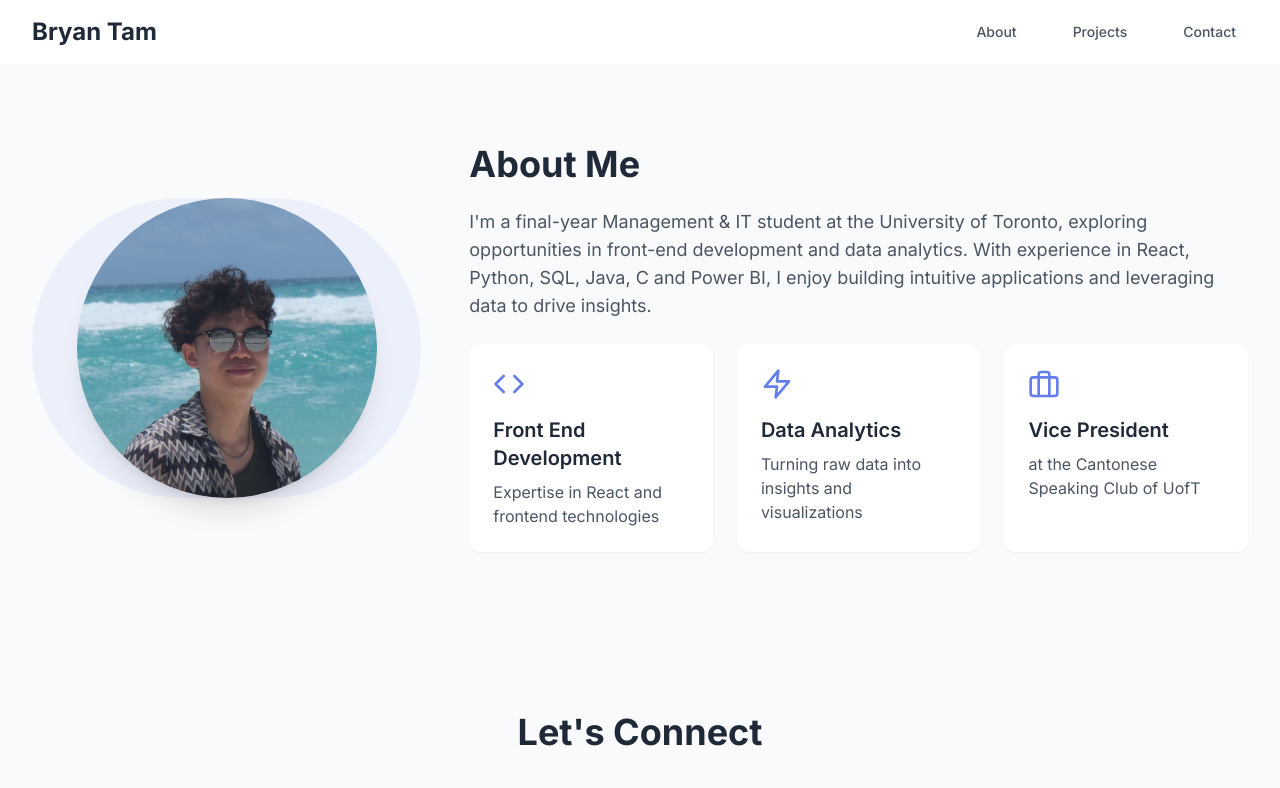
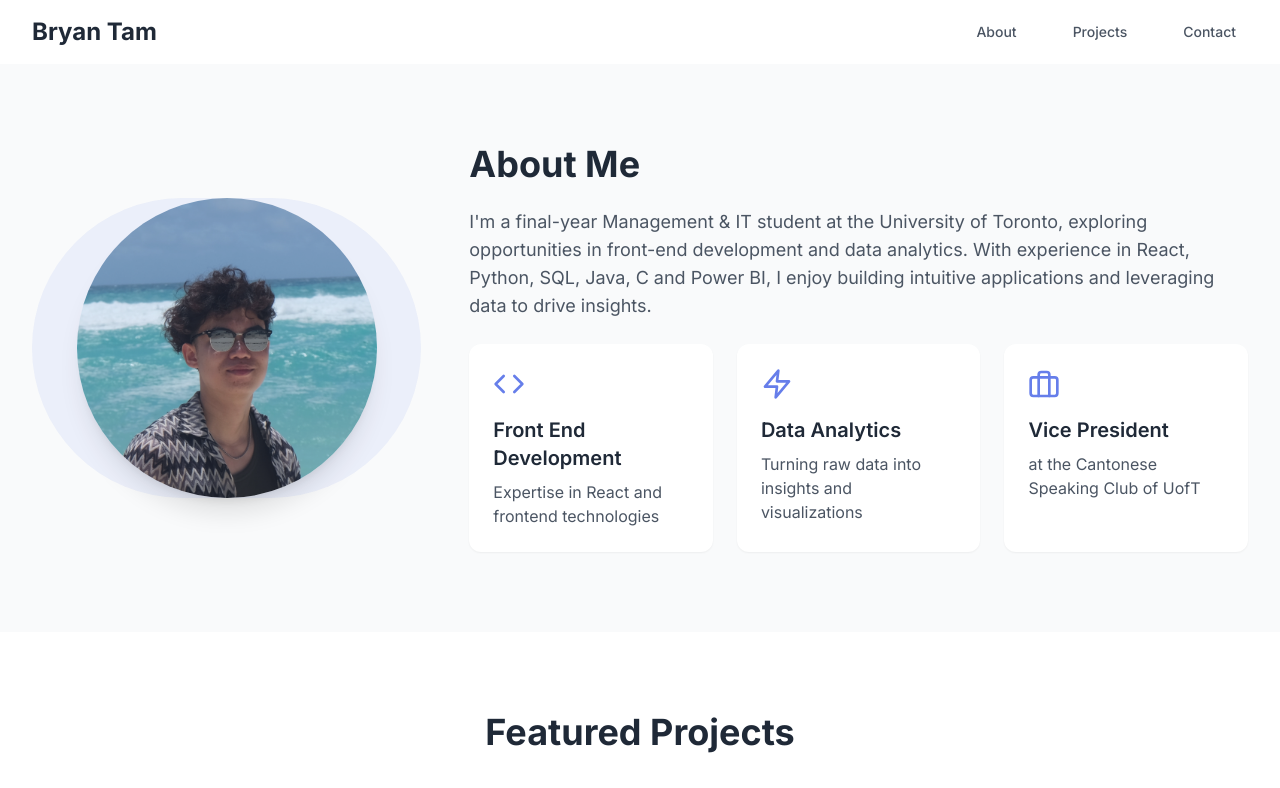
Before and after one commit to bryntam/website, a React (Vite) app: page / in a window 1280 px wide. Shown: the top 788 px of the page. Built offline with nearby package versions, Linux system fonts and the light colour scheme.

Commit message:
fixed project section

```diff
--- a/src/App.tsx
+++ b/src/App.tsx
@@ -31,7 +31,7 @@ function App() {
       <Header />
       <main className="pt-16">
         <About />
-        {/* <Projects /> */}
+        <Projects />
         <Contact />
       </main>
     </div>
```
